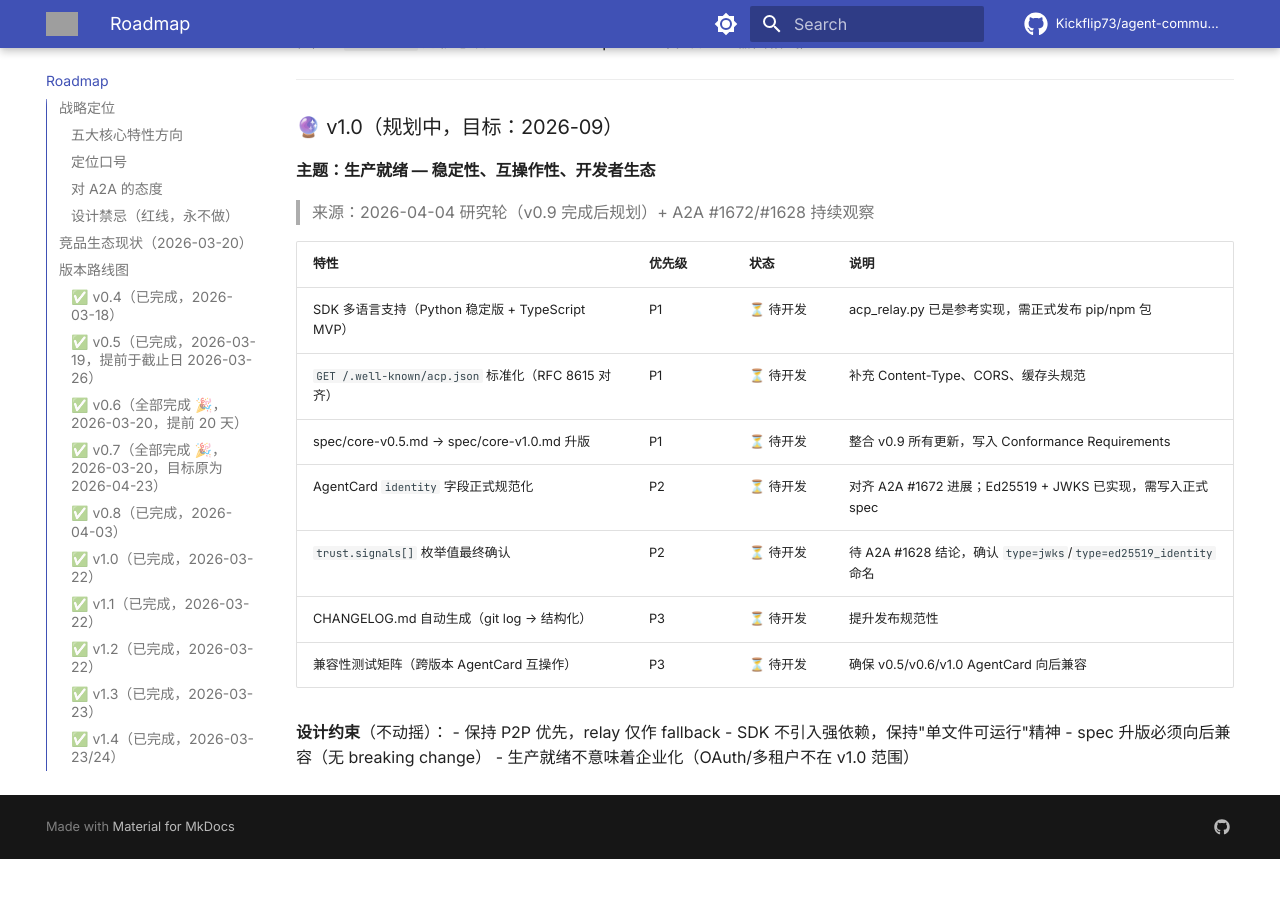
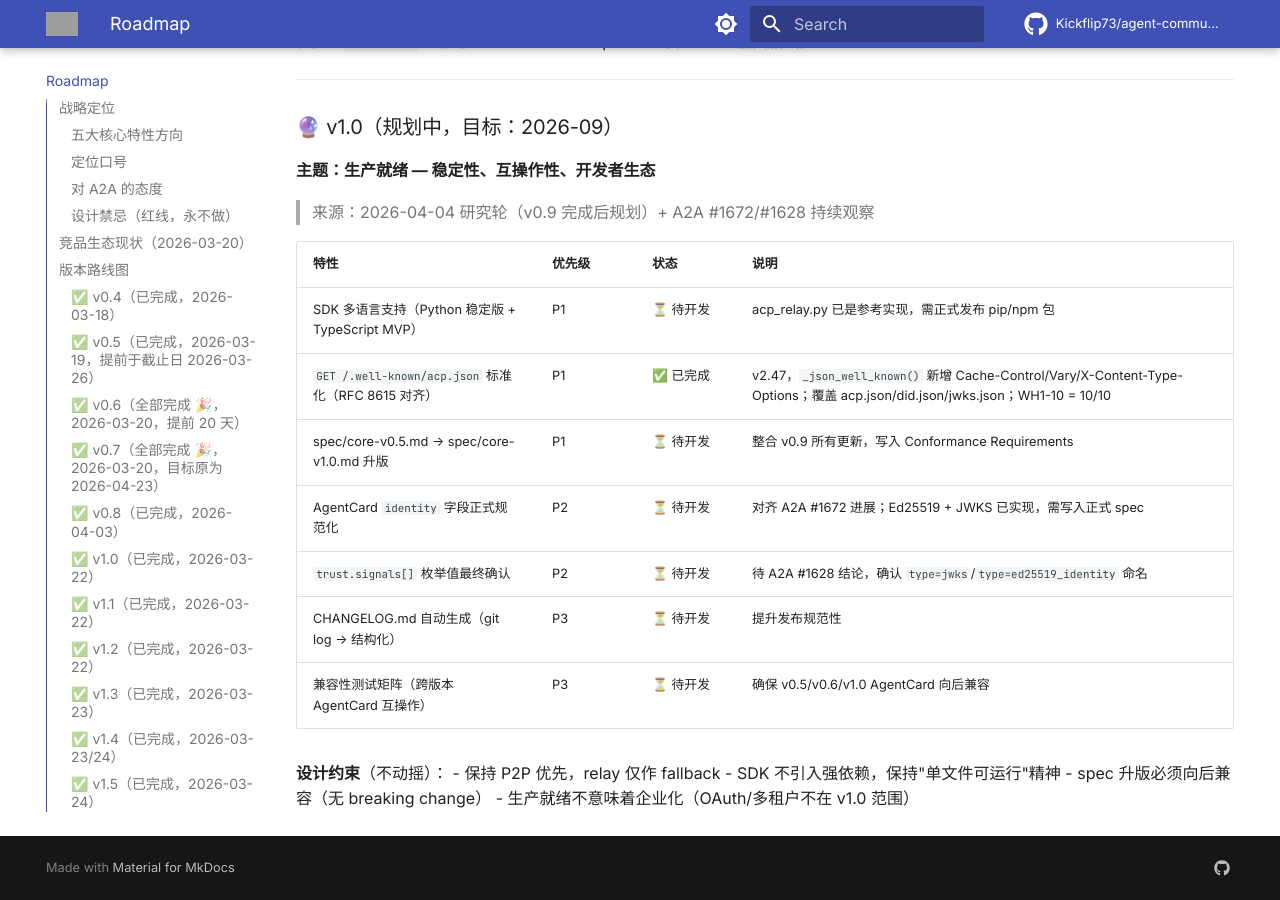
Before and after one commit to Kickflip73/agent-communication-protocol, an MkDocs documentation site: the page built from docs/ROADMAP.md, in a window 1280 px wide and 900 px high, scrolled down 20625 px. Built offline with MkDocs 1.6.1 and Material for MkDocs 9.7.7, drawn with Linux system fonts in a browser that asks for light colours; comment, search, counter and statistics services are not loaded; the version menu is left out; before the commit the page ends 21484 px from its top, so only the background shows below that; grey boxes are pictures that could not be loaded.

Commit message:
docs(roadmap): mark RFC 8615 well-known headers as done (v2.47, WH1-10)

```diff
--- a/docs/ROADMAP.md
+++ b/docs/ROADMAP.md
@@ -693,7 +693,7 @@
 | 特性 | 优先级 | 状态 | 说明 |
 |------|--------|------|------|
 | SDK 多语言支持（Python 稳定版 + TypeScript MVP） | P1 | ⏳ 待开发 | acp_relay.py 已是参考实现，需正式发布 pip/npm 包 |
-| `GET /.well-known/acp.json` 标准化（RFC 8615 对齐） | P1 | ⏳ 待开发 | 补充 Content-Type、CORS、缓存头规范 |
+| `GET /.well-known/acp.json` 标准化（RFC 8615 对齐） | P1 | ✅ 已完成 | v2.47，`_json_well_known()` 新增 Cache-Control/Vary/X-Content-Type-Options；覆盖 acp.json/did.json/jwks.json；WH1-10 = 10/10 |
 | spec/core-v0.5.md → spec/core-v1.0.md 升版 | P1 | ⏳ 待开发 | 整合 v0.9 所有更新，写入 Conformance Requirements |
 | AgentCard `identity` 字段正式规范化 | P2 | ⏳ 待开发 | 对齐 A2A #1672 进展；Ed25519 + JWKS 已实现，需写入正式 spec |
 | `trust.signals[]` 枚举值最终确认 | P2 | ⏳ 待开发 | 待 A2A #1628 结论，确认 `type=jwks`/`type=ed25519_identity` 命名 |
```
